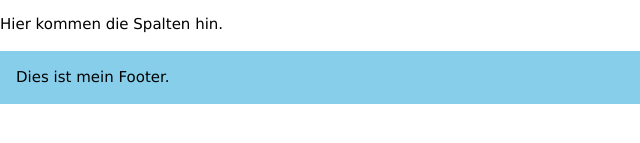
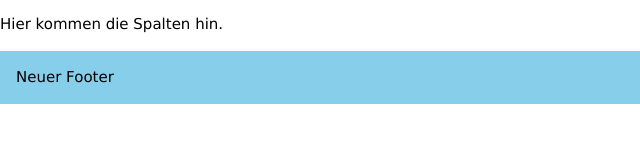
Before and after one commit to Ange1412/Abschlussarbeit, a plain HTML site: page index.html in a window 1280 px wide. Shown: the part 163-306 px from the top of the page, 0-640 px from the left. Drawn offline with nearby package versions, Linux system fonts and the light colour scheme.

Commit message:
footer ersetzt

```diff
--- a/index.html
+++ b/index.html
@@ -20,7 +20,7 @@
     </nav>
     <p>Hier kommen die Spalten hin.</p>
     <footer class="w3-container w3-light-blue">
-      <p>Dies ist mein Footer.</p>
+      <p>Neuer Footer</p>
     </footer>
 </body>
 </html>
```
